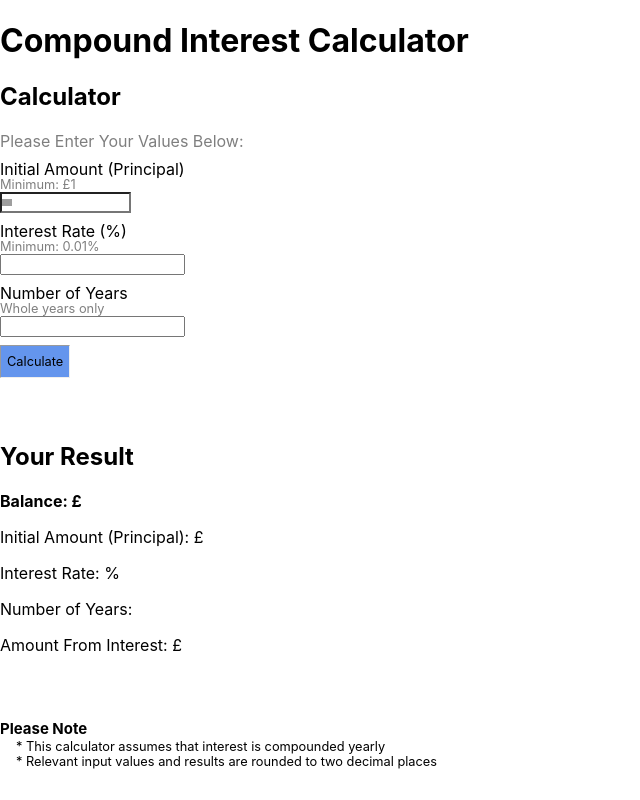
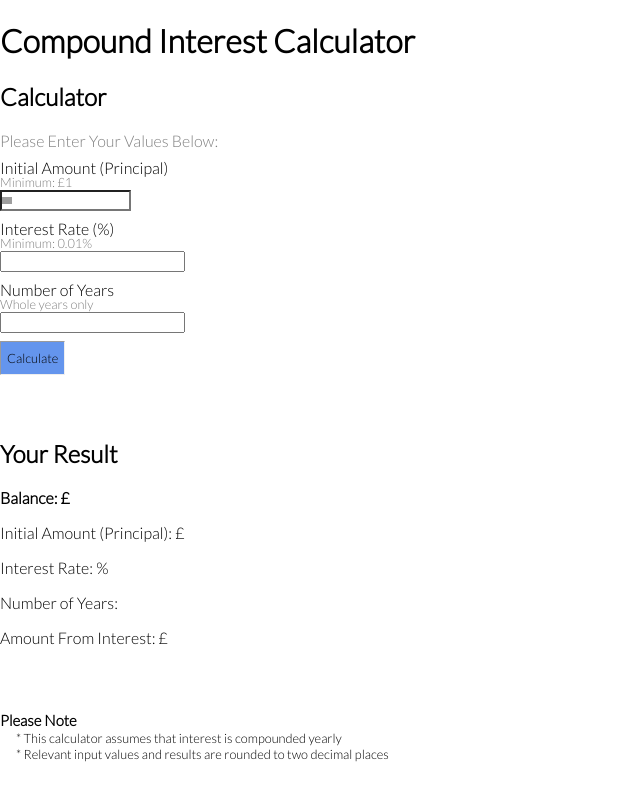
Before and after one commit to upul-d/compound_interest_calculator, a React (Create React App) app: page / in a window 1280 px wide. Shown: the whole page, without its empty margins (0-640 px from the left). Built offline with nearby package versions, Linux system fonts and the light colour scheme; grey boxes are pictures that could not be loaded.

Commit message:
Adds more styling including font, input hover, and input focus

```diff
--- a/public/index.html
+++ b/public/index.html
@@ -5,6 +5,7 @@
     <link rel="shortcut icon" href="%PUBLIC_URL%/favicon.ico">
     <meta name="viewport" content="width=device-width, initial-scale=1, shrink-to-fit=no">
     <meta name="theme-color" content="#000000">
+    <link href="https://fonts.googleapis.com/css?family=Lato:300" rel="stylesheet">
     <!--
       manifest.json provides metadata used when your web app is added to the
       homescreen on Android. See https://developers.google.com/web/fundamentals/web-app-manifest/
--- a/src/App.css
+++ b/src/App.css
@@ -1,6 +1,15 @@
+body {
+  font-family: 'Lato', sans-serif;
+}
+
 .above-form-instruction {
   margin-bottom: 0px;
   opacity: 0.5;
+}
+
+input:focus, input:hover {
+  outline: none;
+  border-color: #6495ED;
 }
 
 .input-wrapper {
@@ -17,9 +26,9 @@
 }
 
 .input-error-display {
-  color: red;
+  color: #FF4500;
   font-size: 80%;
-  opacity: 0.5;
+  opacity: 0.7;
   line-height: 0.75;
   margin-top: 0.05rem;
   margin-bottom: 0.1rem;
```
